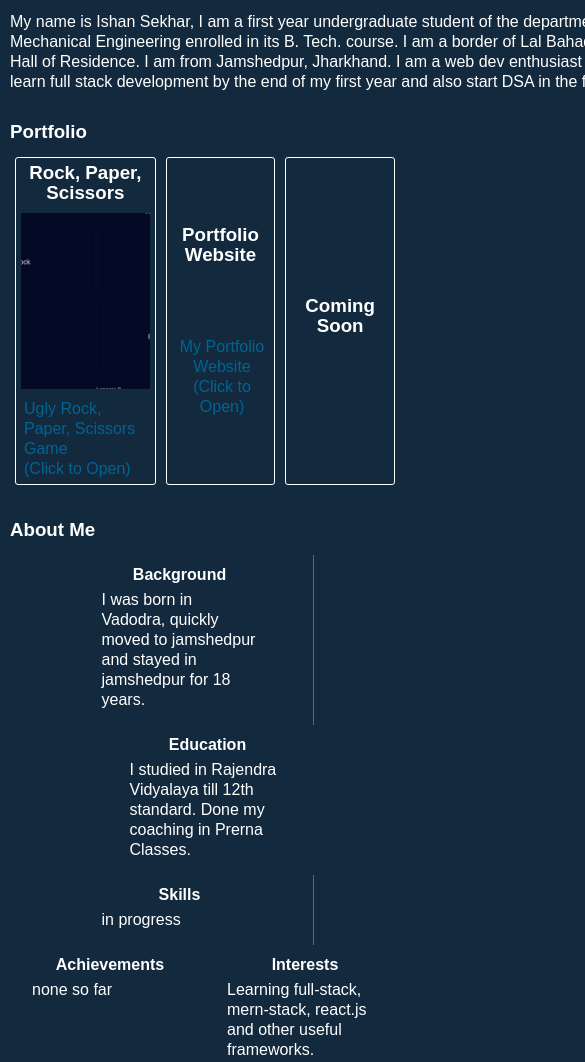
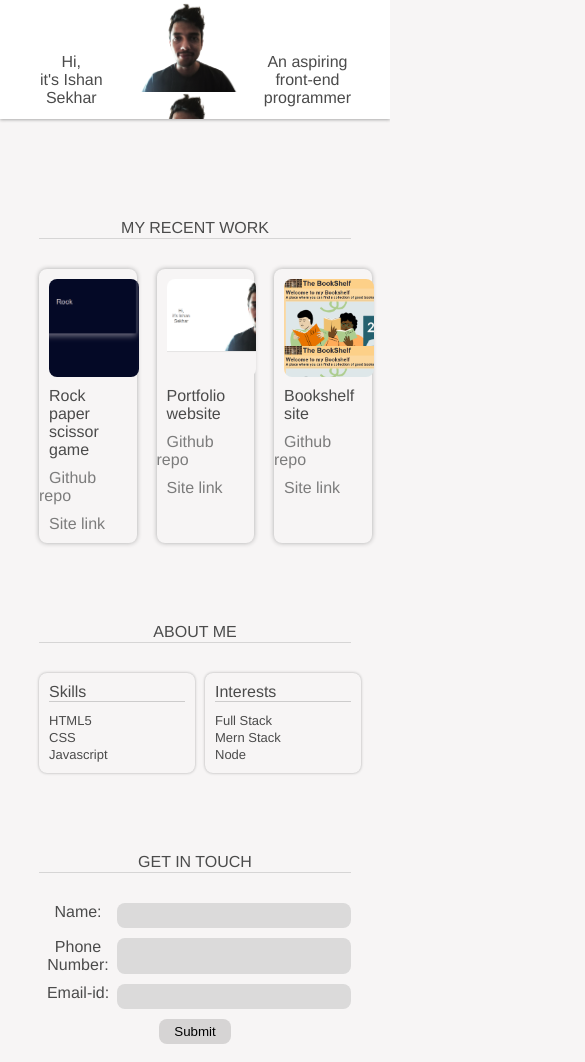
Before and after one commit to Sopln-ishan/SHARE-portfolio, a plain HTML site: page index.html in a window 390 px wide. Shown: the part 98-1160 px from the top of the page, 585 px wide, since content can reach past the window. Drawn offline with Linux system fonts and the light colour scheme.

Commit message:
Made the website better with better colour combination, formatting, images, shadows, and also removed alot of unnecessary texts from the page, still have to add media queries :(

```diff
--- a/index.html
+++ b/index.html
@@ -8,17 +8,18 @@
 </head>
 <body>
     <header id="header">
-        <h2>Portfolio by Ishan</h2>
+        <div id="heading">
+            <h2>Portfolio by Ishan</h2>
+        </div>
 
         <div id="header-container" class="nav-bar-and-logo">
             <div id="nav-bar">
-                <select name="nav-menu" id="nav-menu">
-                    <option value="goto">Goto</option>
-                    <option value="Introduction">Introduction</option>
-                    <option value="Portfolio">Portfolio</option>
-                    <option value="About-me">About Me</option>
-                    <option value="Contact">Contact</option>
-                </select>
+                <ul>
+                    <li><a href="#introduction">introduction</a></li>
+                    <li><a href="#portfolio">portfolio</a></li>
+                    <li><a href="#about-me">about me</a></li>
+                    <li><a href="#get-in-touch">get in touch</a></li>
+                </ul>
             </div>
 
             <div id="logo">
@@ -27,75 +28,75 @@
         </div>
     </header>
 
-    <content>
+    <article>
         <div id="introduction">
-            <h3>Introduction</h3>
-            <p>My name is Ishan Sekhar, I am a first year undergraduate student of the department of Mechanical Engineering
-            enrolled in its B. Tech. course. I am a border of Lal Bahadur Shashtri Hall of Residence. I am from Jamshedpur,
-            Jharkhand.
-            I am a web dev enthusiast and aim to learn full stack development by the end of my first year and also start DSA
-            in the following year.</p>
+            <p id="text-around-image">
+                <span id="text-left">Hi,<br> it's Ishan Sekhar</span>
+                <span id="center-image"></span>
+                <span id="text-right">An aspiring<br> front-end programmer</span>
+            </p>
+
         </div>
 
         <div id="portfolio">
-            <h3>Portfolio</h3>
+            <p id="portfolio-heading" class="heading">MY RECENT WORK</p>
 
             <div id="card-container">
                 <div id="card-1" class="card">
-                    <h3>Rock, Paper, Scissors</h3>
                     <div id="img-of-rock-paper-scissors" class="image"></div>
-                    <a href="#" target="blank">Ugly Rock, Paper, Scissors Game <br> (Click to Open)</a>
+                    <p>Rock paper scissor game</p>
+                    <a href="#" class="github-link">Github repo</a><br>
+                    <p></p>
+                    <a href="#" class="site-link">Site link</a><br>
+                    <p></p>
                 </div>
 
                 <div id="card-2" class="card">
-                    <h3>Portfolio Website</h3>
-                    <a href="#" target="blank">My Portfolio Website <br> (Click to Open)</a>
+                    <div id="img-of-portfolio-site" class="image"></div>
+                    <p>Portfolio website</p>
+                    <a href="#" class="github-link">Github repo</a><br>
+                    <p></p>
+                    <a href="#" class="site-link">Site link</a><br>
+                    <p></p>
                 </div>
 
                 <div id="card-3" class="card">
-                    <h3>Coming Soon</h3>
+                    <div id="img-of-bookshelf" class="image"></div>
+                    <p>Bookshelf site</p>
+                    <a href="https://github.com/Sopln-ishan/CQ_BookShelf.git" class="github-link">Github repo</a><br>
+                    <p></p>
+                    <a href="https://sopln-ishan.github.io/CQ_BookShelf/" class="site-link">Site link</a>
+                    <p></p>
                 </div>
             </div>
         </div>
 
         <div id="about-me">
-            <h3 id="about-me-heading">About Me</h3>
+            <p id="about-me-heading" class="heading">ABOUT ME</p>
 
             <div id="sections-container">
-                <div id="background" class="sections">
-                    <h4 id="background-heading" class="sections-heading">Background</h4>
-                    <p>I was born in Vadodra, quickly moved to jamshedpur and stayed in jamshedpur for
-                        18 years.
-                    </p>
-                </div>
-
-                <div id="education" class="sections">
-                    <h4 id="education-heading" class="sections-heading">Education</h4>
-                    <p>I studied in Rajendra Vidyalaya till 12th standard. Done my coaching in Prerna Classes.</p>
-                </div>
-
                 <div id="skills" class="sections">
-                    <h4 id="skills-heading" class="sections-heading">Skills</h4>
-                    <p>in progress</p>
-                </div>
-
-                <div id="achievements" class="sections">
-                    <h4 id="achievements-heading" class="sections-heading">Achievements</h4>
-                    <p>none so far</p>
+                    <p id="skills-section-heading" class="section-heading">Skills</p>
+                    <ul>
+                        <li>HTML5</li>
+                        <li>CSS</li>
+                        <li>Javascript</li>
+                    </ul>
                 </div>
 
                 <div id="interests" class="sections">
-                    <h4 id="interests-heading" class="sections-heading">Interests</h4>
-                    <p>Learning full-stack, mern-stack, react.js and other useful frameworks.<br>
-                    Learning data structres and algorithms and their implementation.<br>
-                    Slight interest in AI/ML as well.
-                    </p>
+                    <p id="interest-section-heading" class="section-heading">Interests</p>
+                    <ul>
+                        <li>Full Stack</li>
+                        <li>Mern Stack</li>
+                        <li>Node</li>
+                    </ul>
                 </div>
             </div>
         </div>
 
         <div id="get-in-touch">
-            <h3 id="get-in-touch-heading">Get in Touch</h3>
+            <p id="get-in-touch-heading" class="heading">GET IN TOUCH</p>
 
             <form method="get" class="get-in-touch-form">
                 <div id="name-input" class="input-info">
@@ -116,11 +117,15 @@
                 <input type="submit" name="submit-btn" id="submit-btn">
             </form>
         </div>
-    </content>
+    </article>
 
     <footer>
-        <p>My Socials:</p>
+        <div id="copyright-claims">
+            <p>&#169 Ishan Sekhar</p>
+        </div>
+
         <div class="socials">
+            <p>My Socials:</p>
             <a href="https://www.instagram.com/ishansekhar_24/" target="blank"
             class="socials-link" id="instagram">instagram</a>
 
@@ -130,10 +135,6 @@
             <a href="https://github.com/Sopln-ishan?tab=repositories" target="blank"
             class="socials-link" id="github">github</a>
         </div>
-
-        <div id="copyright-claims">
-            <p>&#169 All rights reserved by Ishan Sekhar</p>
-        </div>
     </footer>
 </body>
 </html>
--- a/style.css
+++ b/style.css
@@ -1,276 +1,289 @@
 * {
-    padding: 0;
-    margin: 0;
+    padding: 0px;
+    margin: 0px;
+}
+
+html {
+    scroll-behavior: smooth;
 }
 
 body {
-    font-family: Arial, Helvetica, sans-serif;
-    min-width: 700px;
-    overflow: scroll;
-    background-color: #13293d;
+    font-family: "proxima nova light", "Helvetica Neue", Helvetica, Arial, Sans-serif;
+    background-color: rgb(247, 245, 245);
+    color: rgb(75, 75, 75);
+}
+
+#header {
+    width: 100vw;
+    height: 80px;
+    position: fixed;
+    background-color: #111;
     color: white;
 
-    height: 960px;
-    width: 100vw;
-    line-height: 20px;
+    display: flex;
+    justify-content: space-between;
 }
 
-header {
-    height: 50px;
-    width: 100vw;
-    background-color: #122639;
-    color: white;
+#heading {
+    width: 40vw;
 }
 
-header h2, #header-container {
-    margin: 8px 10px;
+#header h2 {
+    position: relative;
+    top: 27px;
+    left: 20px;
+    cursor: pointer;
+}
+
+#header h2:hover {
+    color: rgb(82, 82, 82);
+}
+
+#nav-bar {
+    width: 45vw;
+}
+
+#nav-bar ul {
+    display: flex;
+    justify-content: space-evenly;
+    position: relative;
+    top: 32px;
+    right: 20px;
+}
+
+#nav-bar li {
+    list-style-type: none;
+}
+
+#nav-bar li a {
+    text-decoration: none;
+    color: white;
+    font-size: 15px;
+}
+
+#nav-bar li a:hover {
+    color: rgb(100, 100, 100);
+}
+
+#nav-bar li a:active {
+    color: rgb(95, 95, 95);
+}
+
+article {
+    text-align: center;
+    box-shadow: 0px 1px 5px rgb(171, 171, 171);
+}
+
+#introduction {
+    padding-top: 100px;
+    background-color: white;
+    box-shadow: 0px 1px 3px rgb(171, 171, 171);
+}
+
+#text-around-image {
+    display: flex;
+    justify-content: center;
+    margin: 0px 10vw;
+}
+
+#center-image {
+    background-image: url(images/my-photo.png);
+    height: 30vw;
+    width: 75vw;
+    background-size: contain;
+}
+
+#text-left, #text-right {
+    margin-top: 13vw;
+}
+
+#portfolio {
+    margin-top: 100px;
+}
+
+.heading {
+    border-style: solid;
+    border-color: rgba(172, 172, 172, 0.448);
+    border-width: 0px 0px 1px 0px;
+
+    padding-bottom: 1px;
+    margin: 0px 10vw;
+}
+
+#card-container {
+    display: grid;
+    grid-template-columns: 25vw 25vw 25vw;
+    column-gap: 20px;
+    row-gap: 20px;
+
+    margin: 30px 10vw;
+}
+
+.card {
+    box-shadow: 0px 0px 5px rgb(171, 171, 171);
+    border-radius: 8px;
+
+    text-align: left;
+    cursor: pointer;
+}
+
+.card:hover {
+    box-shadow: 2px 2px 5px rgb(171, 171, 171);
+}
+
+#img-of-rock-paper-scissors {
+    background-image: url(/images/rps.png);
+}
+
+#img-of-portfolio-site {
+    background-image: url(images/portfolio.png);
+    background-size: cover !important;
+}
+
+#img-of-bookshelf {
+    background-image: url(images/bookshelf.png);
+}
+
+.card .image {
+    height: 25vw;
+    width: 23vw;
+    background-size: contain;
+
+    margin: 10px;
+    border-radius: 8px;
+}
+
+.card a, .card p {
+    margin: 10px;
+}
+
+.github-link, .site-link {
+    text-decoration: none;
+    color:rgb(124, 124, 124)
+}
+
+.github-link:hover, .site-link:hover {
+    color: rgb(58, 58, 58);
+}
+
+#about-me {
+    margin-top: 80px;
+}
+
+#sections-container {
+    display: grid;
+    grid-template-columns: 40vw 40vw;
+    row-gap: 10px;
+    column-gap: 10px;
+
+    margin: 0px 10vw;
+}
+
+.sections {
+    margin-top: 30px;
+    box-shadow: 0px 0px 3px rgb(171, 171, 171);
+    border-radius: 8px;
+    text-align: left;
+}
+
+.sections:hover {
+    box-shadow: 2px 2px 5px rgb(171, 171, 171);
+}
+
+.section-heading {
+    margin: 10px;
+    border-style: solid;
+    border-width: 0px 0px 1px 0px;
+    border-color: rgba(172, 172, 172, 0.552);
+}
+
+#skills ul, #interests ul {
+    margin: 10px;
+}
+
+#skills ul li, #interests ul li {
+    list-style-type: none;
+    font-size: 13px;
+    line-height: 17px
+}
+
+#get-in-touch {
+    margin-top: 80px;
+}
+
+.get-in-touch-form {
+    margin-top: 30px;
+    margin-left: 10vw;
+    margin-right: 10vw;
+    margin-bottom: 5px;
+
+    padding-bottom: 80px;
+}
+
+.input-info {
+    display: grid;
+    grid-template-columns: 20vw 60vw;
+
+    margin: 10px 0px;
+}
+
+.input-info input {
+    padding: 5px 5px;
+    background-color: rgb(219, 218, 218);
+    border-style: none;
+    border-radius: 8px;
+}
+
+.input-info input:hover {
+    background-color: rgb(186, 186, 186);
+}
+
+.input-info input:focus {
+    background-color: rgb(200, 200, 200);
+    outline: none;
+    color: rgb(75, 75, 75);
+}
+
+#submit-btn {
+    padding: 5px 15px;
+    border-style: none;
+    border-radius: 8px;
+    background-color: rgb(214, 212, 212);
+}
+
+#submit-btn:hover {
+    background-color: rgb(205, 205, 205);
+}
+
+#submit-btn:active {
+    background-color: rgb(186, 186, 186);
+}
+
+footer {
+    padding: 40px 10vw;
+    display: flex;
+    justify-content: space-between;
+    background-color: rgb(236, 236, 237);
+}
+
+.socials {
+    width: auto;
+}
+
+.socials p {
     display: inline-block;
 }
 
-#header-container {
-    height: 30px;
-    width: 200px;
-    position: fixed;
-    right: 10px;
-    top: 3px;
+.socials a {
+    text-decoration: none;
+    color: rgb(119, 119, 119);
+    padding: 0px 5px;
 }
 
-#nav-bar label, #nav-bar #nav-menu {
-    margin: 0px 10px;
+.socials a:hover {
+    color: rgb(89, 89, 89);
 }
 
-select {
-    background-color: #13293d;
-    border-style: none;
-    color: white;
-
-    height: 18px;
-    width: 60px;
-    font-size: 17px;
+.socials a:active {
+    color: rgb(124, 124, 124);
 }
-
-h3 {
-    margin-bottom: 10px;
-}
-
-#introduction {
-    margin: 30px 5px 10px 10px;
-}
-
-#portfolio {
-    margin: 30px 5px 10px 10px;
-}
-
-#card-container {
-    display: flex;
-    justify-content: space-evenly;
-    width: 100vw;
-    height: 40vh;
-}
-
-.card {
-    width: 33vw;
-
-    border-style: solid;
-    border-width: 1px;
-    border-color: white;
-    border-radius: 3px;
-
-    display: flex;
-    flex-direction: column;
-    justify-content: space-evenly;
-
-    margin: 5px;
-    padding: 5px;
-}
-
-.card:hover {
-    box-shadow: 1px 0px 5px 1px white;
-}
-
-.image {
-    height: 70%;
-    width: 33vw;
-
-    padding-bottom: 3px;
-    margin-bottom: 10px;
-
-    background-size: cover;
-    text-align: center;
-}
-
-#img-of-rock-paper-scissors {
-    background-image: url(images/Screenshot\ 2025-01-22\ 000031.png);
-}
-
-#card-2 {
-    text-align: center;
-}
-
-.card h3 {
-    text-align: center;
-    margin-bottom: 10px;
-}
-
-a {
-    padding-left: 3px;
-
-    text-decoration: none;
-    color: #006494;
-}
-
-a:hover {
-    text-decoration: underline;
-}
-
-a:active {
-    color: #1B98E0;
-}
-
-a:focus {
-    color: orangered;
-}
-
-#sections-container {
-    width: 100vw;
-    height: auto;
-
-    margin: 15px 5px;
-
-    display: flex;
-    justify-content: space-around;
-    flex-wrap: wrap;
-}
-
-#about-me-heading {
-    margin: 30px 0px 10px 10px;
-}
-
-.sections {
-    width: 40%;
-    text-align: center;
-    padding-bottom: 25px;
-    padding: 0px 0px 15px 15px;
-}
-
-.sections:hover {
-    box-shadow: 1px 0px 5px #006494;
-}
-
-.sections p {
-    text-align: left;
-}
-
-.sections-heading {
-    padding: 5px 0px;
-    margin-top: 5px;
-}
-
-#background, #skills {
-    border-right-style: solid;
-    border-right-color: rgba(255, 255, 255, 0.3);
-    border-right-width: 1px;
-
-    padding-right: 55px;
-}
-
-.input-info {
-    width: 100vw;
-
-    padding: 5px 10px;
-    margin: 5px 0px;
-}
-
-label[for="name"] {
-    padding-right: 90px;
-}
-
-label[for="phone-no"] {
-    padding-right: 25px;
-}
-
-label[for="email-id"] {
-    padding-right: 75px;
-}
-
-#name, #phone-no, #email-id {
-    width: 90%;
-    padding: 2px 3px
-}
-
-#submit-btn {
-    background-color: orangered;
-    color: white;
-
-    padding: 5px 20px;
-
-    margin-left: 10px;
-    margin-top: 10px;
-    margin-bottom: 10px;
-    margin-right: 0px;
-}
-
-#submit-btn:hover {
-    box-shadow: 1px 0px 7px rgba(255, 166, 0, 0.378);
-}
-
-#get-in-touch-heading {
-    margin-left: 10px;
-}
-
-input:active {
-    background-color: rgb(159, 158, 158);
-}
-
-input:focus {
-    background-color: rgb(159, 158, 158);
-}
-
-footer {
-    height: 300px;
-    width: 100vw;
-    margin-top: 30px;
-    background-color: #122639;
-    font-size: 12px;
-}
-
-footer p {
-    padding-left: 10px;
-    padding-top: 30px;
-}
-
-.socials {
-    height: 50%;
-    width: 100%;
-    padding-top: 30px;
-
-    display: flex;
-    justify-content: space-around;
-}
-
-.socials-link {
-    text-align: center;
-    width: 30%;
-
-    display: flex;
-    flex-direction: column;
-    justify-content: center;
-
-    border-style: solid;
-    border-width: 1px;
-    border-color: #193650;
-    font-size: 12px;
-}
-
-.socials-link:hover {
-    box-shadow: 1px 0px 12px #193650;
-    text-decoration: none;
-}
-
-.socials-link:active {
-    box-shadow: 1px 0px 17px #244e72;
-}
-
-#copyright-claims {
-    text-align: center;
-}
```
Also changed, not shown: images/bookshelf.png (renamed from images/Screenshot 2025-02-14 132219.png), images/my-photo.png (renamed from images/WIN_20250214_11_59_02_Pro-removebg-preview.png), images/portfolio.png (renamed from images/Screenshot 2025-02-14 145143.png), images/rps.png (renamed from images/Screenshot 2025-02-14 132559.png).
